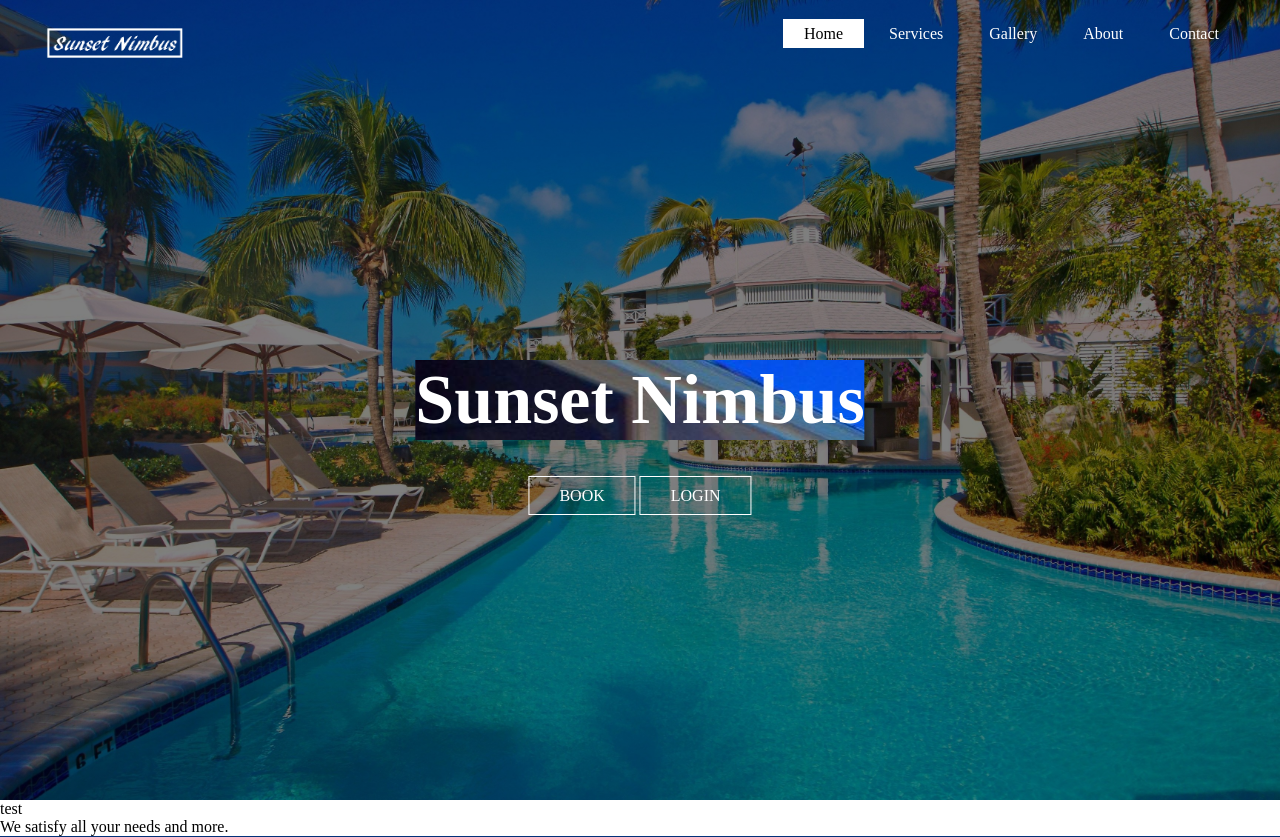
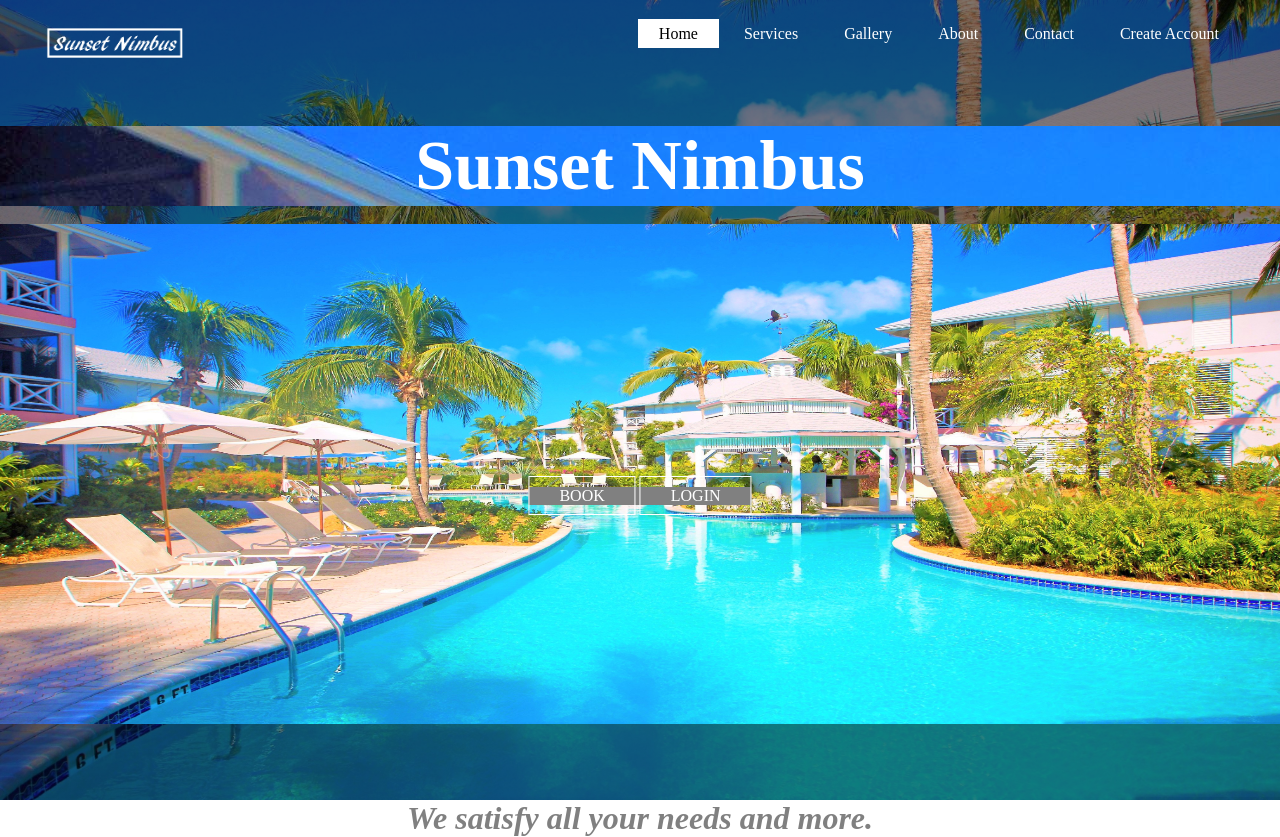
Before and after one commit to iamjovani/SWEN3165, a PHP site: page /home.html in a window 1280 px wide. Run offline with PHP 8.4, Linux system fonts and the light colour scheme.

Commit message:
update home.html

```diff
--- a/assets/css/styles.css
+++ b/assets/css/styles.css
@@ -80,6 +80,15 @@ ul li.active a
     left: 50%;
     transform: translate(-50%, -50%);
 }
+.button2
+{
+    position: absolute;
+    top: 62%;
+    left: 50%;
+    background-color:grey;
+    transform: translate(-50%, -50%);
+
+}
 
 .btn
 {
@@ -90,8 +99,30 @@ ul li.active a
     transition: 0.6s ease;
 }
 
+.btn2
+{
+    border: 1px solid #fff;
+    padding: 10px 30px;
+    color: white;
+    text-decoration: none;
+    transition: 0.6s ease;
+}
+
+
 .btn:hover
 {
     background-color: #fff;
     color: #000;
 }
+.pic{
+     width: 1300px;
+     height: 500px;
+}
+.center{
+  text-align: center;
+}
+.text{
+  font-style: italic;
+  font-family: Century Gothic cursive;
+  color: grey;
+}
--- a/home.html
+++ b/home.html
@@ -16,22 +16,25 @@
                     <li><a href="#">Gallery</a></li>
                     <li><a href="#">About</a></li>
                     <li><a href="#">Contact</a></li>
+                    <li class=""> <a href="registration.html">Create Account</a></li>
                 </ul>
             </div>
+
             <div class="title">
-                <h1>Sunset Nimbus</h1>
-
+              <br>
+              <br>
+              <br>
+                <h1 class="center">Sunset Nimbus</h1>
+                <br>
+                <img src="assets/img/background.jpg" class="pic">
             </div>
-            <div class="button">
-                <a href="booking.html" class="btn">BOOK</a>
-                <a href="login.html" class="btn">LOGIN</a>
+            <div class="button2">
+                <a href="booking.html" class="btn2">BOOK</a>
+                <a href="login.html" class="btn2">LOGIN</a>
             </div>
         </header>
-    <div class="image-container set-full-height" style="">
-          <p>test</p>
-    </div>
     </body>
     <footer>
-       We satisfy all your needs and more.
+       <h1 class="center text"> We satisfy all your needs and more.</h1>
     </footer>
 </html>
```
Also changed, not shown: assets/img/background.jpg.
